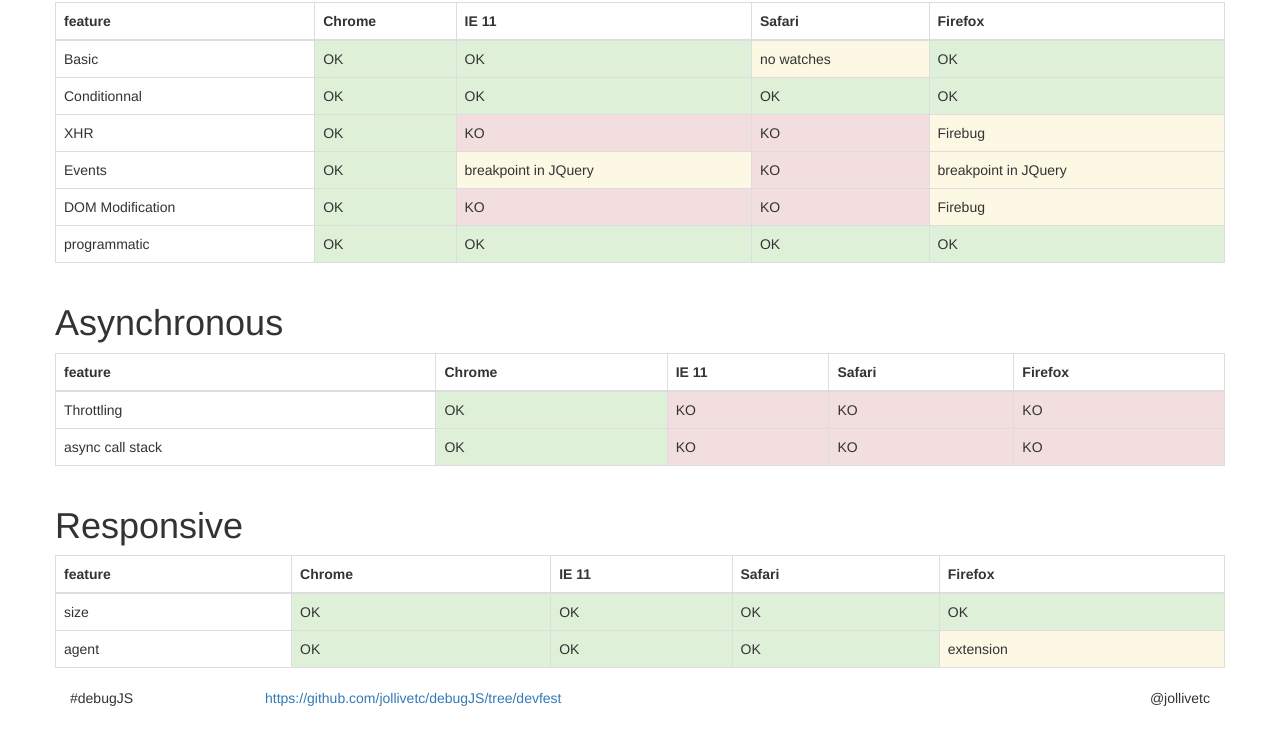
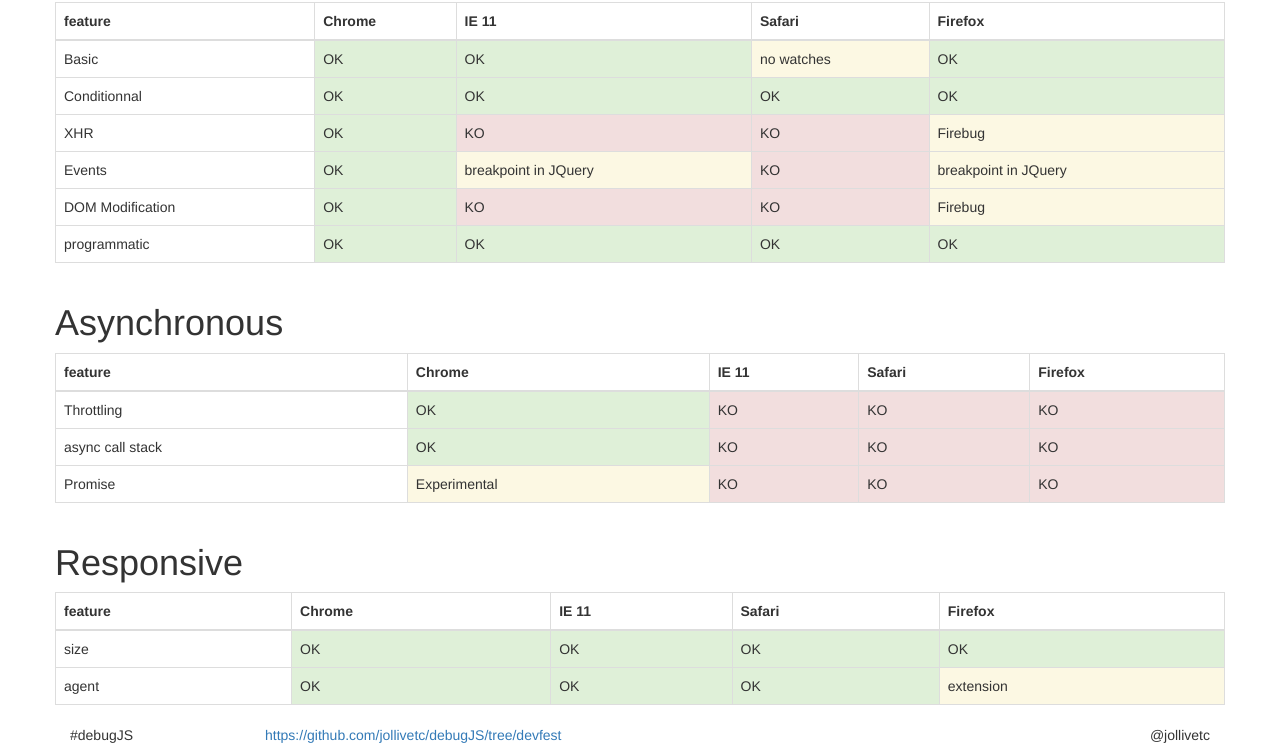
Before and after one commit to jollivetc/debugJS, a website: page public/synthese/index.html in a window 1280 px wide. Shown: the part 564-1319 px from the top of the page. Before the commit the page ends 1282 px from the top, so only its background shows below. Drawn offline with Linux system fonts and the light colour scheme.

Commit message:
added promise in synthese

```diff
--- a/public/synthese/index.html
+++ b/public/synthese/index.html
@@ -186,6 +186,13 @@
 						<td class="danger">KO</td>
 						<td class="danger">KO</td>
 					</tr>
+          <tr>
+						<td>Promise</td>
+						<td class="warning">Experimental</td>
+						<td class="danger">KO</td>
+						<td class="danger">KO</td>
+						<td class="danger">KO</td>
+					</tr>
 				</tbody>
 			</table>
         </div>
```
